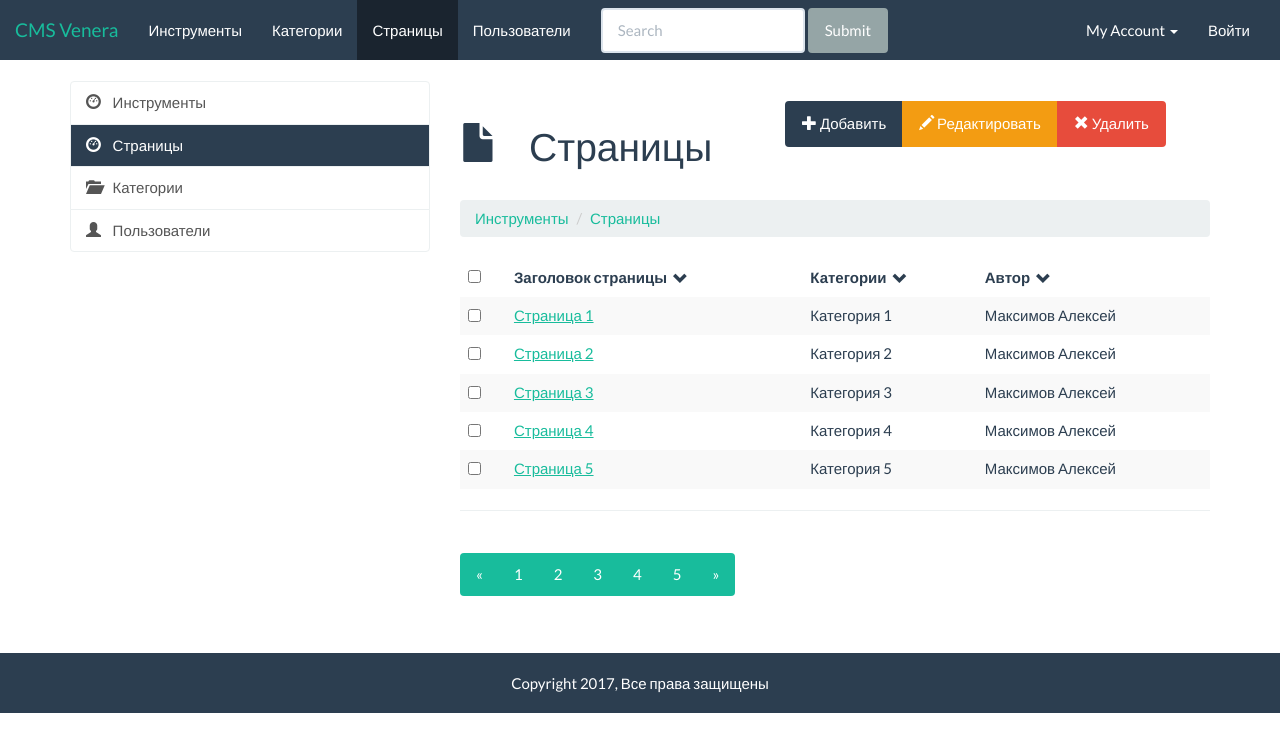
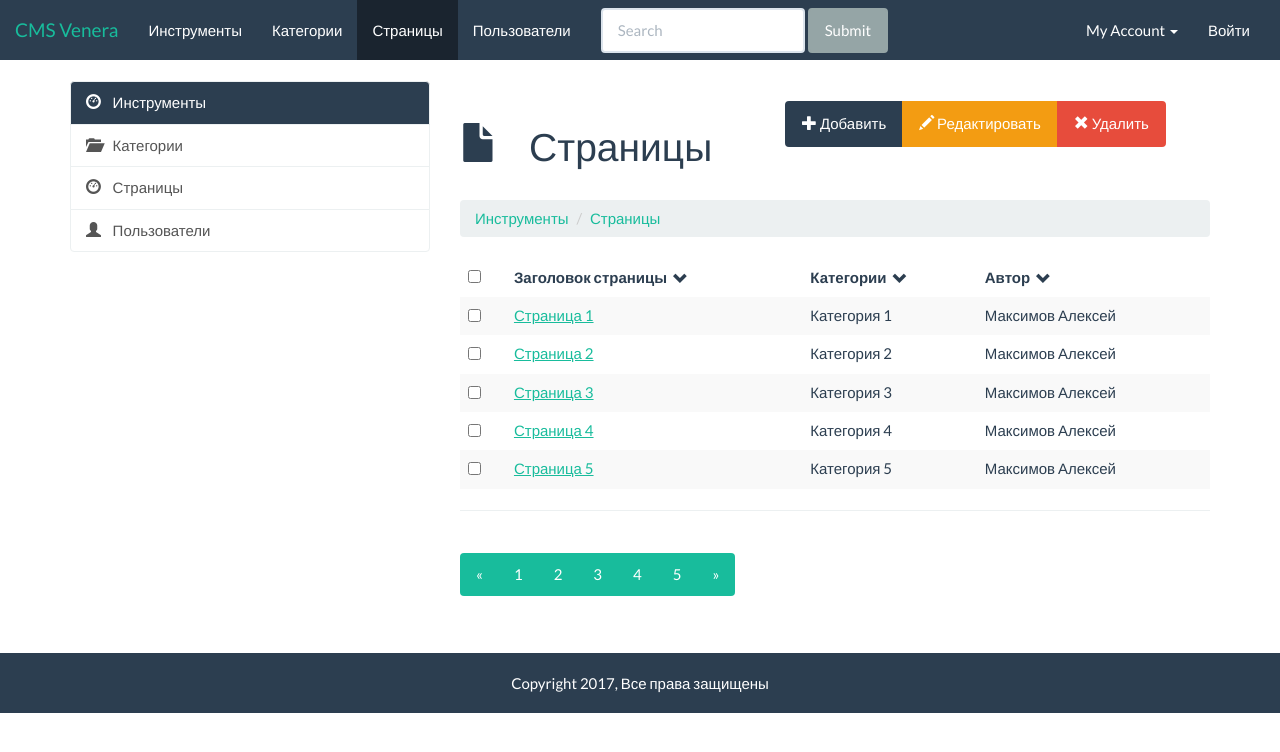
Before and after one commit to Belchenkov/CMS-Venera, a plain HTML site: page pages.html in a window 1280 px wide. Drawn offline with Linux system fonts and the light colour scheme.

Commit message:
Ready to Publication

```diff
--- a/pages.html
+++ b/pages.html
@@ -58,16 +58,16 @@
         <div class="row">
             <div class="col-md-4">
                 <div class="list-group">
-                    <a href="#" class="list-group-item">
+                    <a href="index.html" class="list-group-item active">
                         <i class="glyphicon glyphicon-dashboard"></i> &nbsp;&nbsp; Инструменты
                     </a>
-                    <a href="#" class="list-group-item active">
+                    <a href="categories.html" class="list-group-item">
+                        <i class="glyphicon glyphicon-folder-open"></i> &nbsp;&nbsp; Категории
+                    </a>
+                    <a href="pages.html" class="list-group-item">
                         <i class="glyphicon glyphicon-dashboard"></i> &nbsp;&nbsp; Страницы
                     </a>
-                    <a href="#" class="list-group-item">
-                        <i class="glyphicon glyphicon-folder-open"></i> &nbsp;&nbsp; Категории
-                    </a>
-                    <a href="#" class="list-group-item">
+                    <a href="users.html" class="list-group-item">
                         <i class="glyphicon glyphicon-user"></i> &nbsp;&nbsp; Пользователи
                     </a>
                 </div>
```
Also changed, not shown: categories.html (+4 -4 lines), index.html (+6 -6 lines), users.html (+5 -5 lines), 1 other file.
